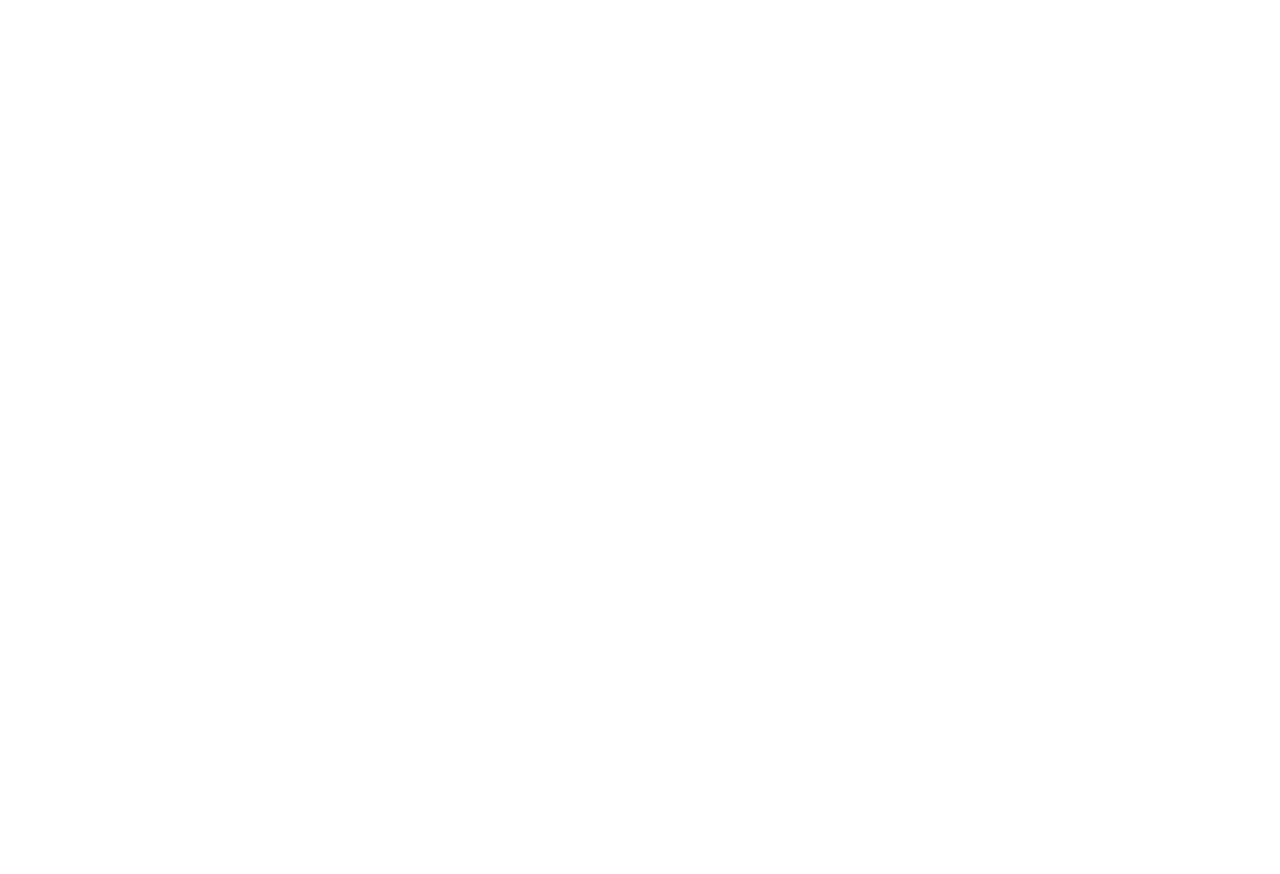
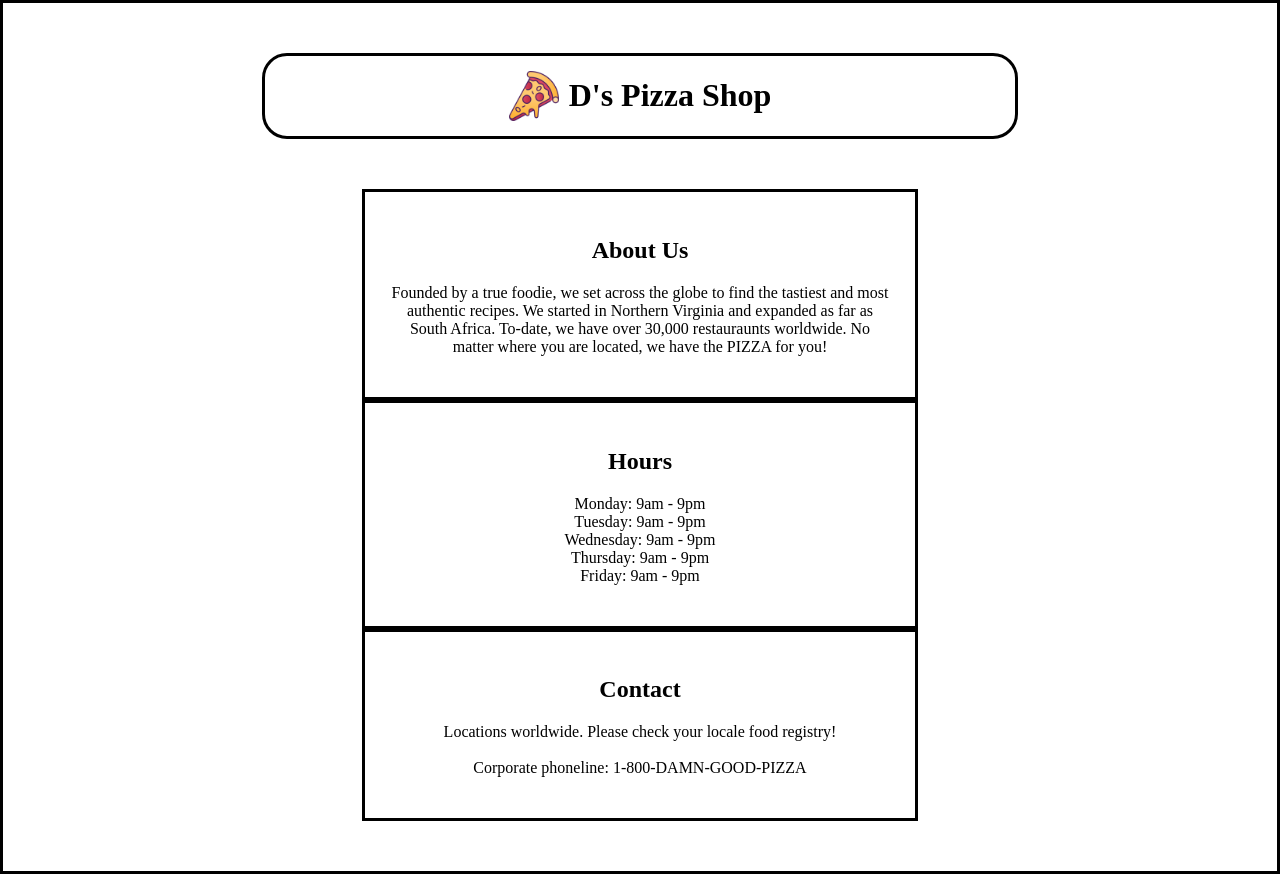
Before and after one commit to Duh-Shawn/restaurant-page, a website built with webpack: page dist/index.html in a window 1280 px wide. Before the commit the page ends 800 px from the top, so only its background shows below. Built offline with nearby package versions, Linux system fonts and the light colour scheme.

Commit message:
Initial setup + Barebones html home page

```diff
--- a/package.json
+++ b/package.json
@@ -17,6 +17,8 @@
   },
   "homepage": "https://github.com/Duh-Shawn/restaurant-page#readme",
   "devDependencies": {
+    "css-loader": "^6.7.1",
+    "style-loader": "^3.3.1",
     "webpack": "^5.73.0",
     "webpack-cli": "^4.10.0"
   }
--- /dev/null
+++ b/src/style.css
@@ -0,0 +1,50 @@
+body{
+    margin: 0;
+}
+
+#content{
+    display: flex;
+    height: 100vh;
+    flex-direction: column;
+}
+
+.wrapper{
+    flex: 1;
+    border: solid;
+    display: flex;
+    flex-direction: column;
+    align-items: center;
+    text-align: center;
+}
+
+.headline{
+    display: flex;
+    justify-content: center;
+    align-items: center;
+    gap: 10px;
+    margin-top: 50px;
+    margin-bottom: 50px;
+    border: solid;
+    width: 750px;
+    border-radius: 25px;
+}
+
+.info{
+    display: flex;
+    flex-direction: column;
+    flex: 1;
+    margin-bottom: 50px;
+}
+
+#pizza-logo{
+    max-width: 50px;
+    max-height: 50px;
+
+}
+
+.home-block{
+    flex: 1;
+    border: solid;
+    width: 500px;
+    padding: 25px;
+}
--- a/webpack.config.js
+++ b/webpack.config.js
@@ -6,4 +6,19 @@ module.exports = {
     filename: 'main.js',
     path: path.resolve(__dirname, 'dist'),
   },
+  watchOptions: {
+    poll: true
+  },
+  module: {
+    rules: [
+      {
+        test: /\.css$/i,
+        use: ['style-loader', 'css-loader'],
+      },
+     {
+       test: /\.(png|svg|jpg|jpeg|gif)$/i,
+       type: 'asset/resource',
+     },
+    ],
+  },
 };
```
Also changed, not shown: README.md, dist/index.html, dist/main.js (deleted), src/pizza.png (added), 1 other file.
